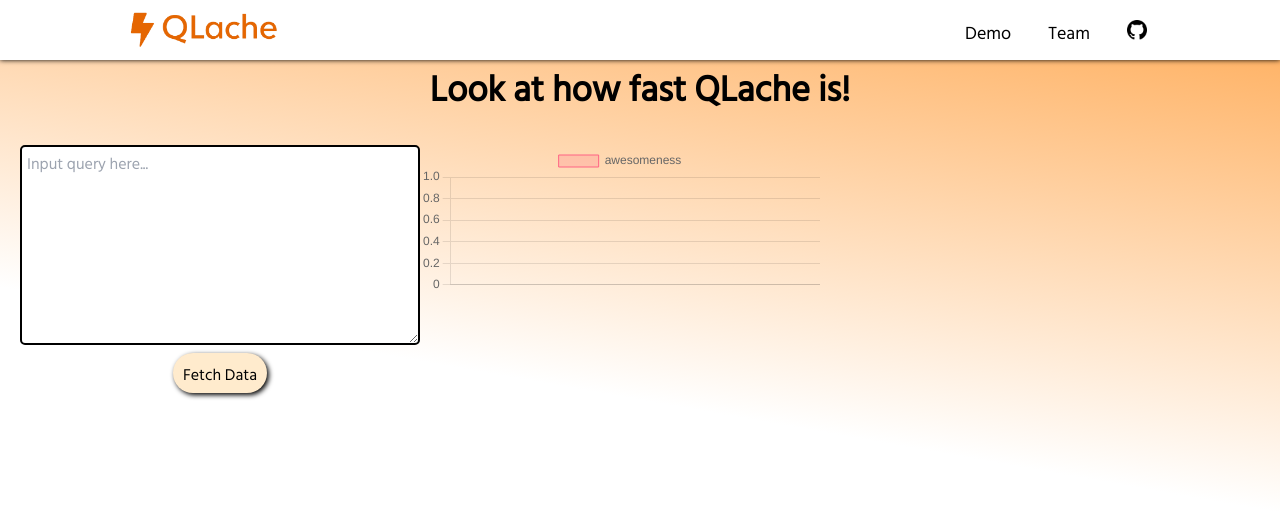
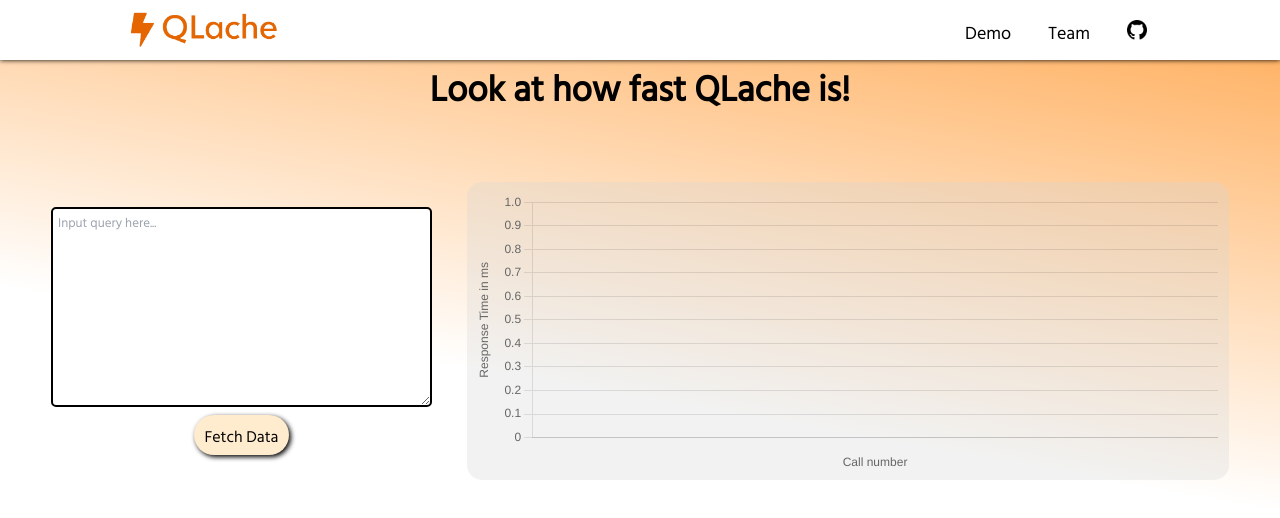
Before and after one commit to oslabs-beta/QLache-Demo, a Next.js app: page /demo in a window 1280 px wide. Shown: the top 518 px of the page. Built offline with nearby package versions, Linux system fonts and the light colour scheme.

Commit message:
tuned css on demo page, started eviction select component

```diff
--- a/components/barChart.js
+++ b/components/barChart.js
@@ -4,10 +4,11 @@
 
 function BarChart(props){
   const chartInfo = {
+    // labels correspond to array index + 1 so that they start at 1
     labels: Object.keys(props.data).map((el) => String(Number(el) + 1)),
     datasets: [
       {
-        label: 'awesomeness',
+        label: 'Response Time',
         data: props.data,
         backgroundColor: [
           'rgba(255, 99, 132, 0.2)',
@@ -28,7 +29,7 @@
         borderWidth: 1,
       },
     ],
-  }
+  };
   return (
     <div className={styles.container}>
       <Bar
@@ -37,6 +38,33 @@
         height={150}
         options={{
           maintainAspectRatio: true,
+          plugins: {
+            legend: {
+              display: false,
+            },
+          },
+          scales: {
+            x: {
+              title: {
+                display: true,
+                text: 'Call number',
+                padding: {
+                  top: 10,
+                  bottom: 0,
+                }
+              }
+            },
+            y: {
+              title: {
+                display: true,
+                text: 'Response Time in ms',
+                padding: {
+                  top: 0,
+                  bottom: 10,
+                }
+              }
+            }
+          }
         }}
       />
     </div>
--- a/components/barChart.module.css
+++ b/components/barChart.module.css
@@ -1,3 +1,10 @@
+.container * {
+  width: 100%;
+}
+
 .container {
-  width:max-content
+  background-color: rgba(211, 211, 211, 0.3);
+  border-radius: 15px;
+  padding: 10px;
+  box-sizing: border-box;
 }
--- /dev/null
+++ b/components/evictionSelect.js
@@ -0,0 +1,14 @@
+import styles from './evictionSelect.module.css'
+
+function EvictionSelect(props) {
+  return (
+    <div>
+      <h2>Choose an eviction method:</h2>
+      <div className={styles.buttonContainer}>
+        <button></button>
+        <button></button>
+        <button></button>
+      </div>
+    </div>
+  );
+}
--- /dev/null
+++ b/components/evictionSelect.module.css
@@ -0,0 +1,4 @@
+.buttonContainer {
+  display: flex;
+  align-items: baseline;
+}
--- a/components/fetchButton.js
+++ b/components/fetchButton.js
@@ -16,9 +16,9 @@
 function FetchButton({ handleClick }) {
   const [value, onChange, reset] = useInput('');
   return (
-    <div className={styles.container}>
+    <div id='text-and-button' className={styles.container}>
       <textarea onChange={onChange} value={value} className={styles.query} placeholder='Input query here...'></textarea>
-      <button className={styles.button} onClick={() => handleClick(value)}>Fetch Data</button>
+      <button id="fetch" className={styles.button} onClick={(e) => handleClick(value, e)}>Fetch Data</button>
     </div>
   );
 }
--- a/components/fetchButton.module.css
+++ b/components/fetchButton.module.css
@@ -6,11 +6,14 @@
 }
 
 .query {
+  box-sizing: border-box;
   border: 2px solid black;
   border-radius: 5px;
   padding: 5px;
   height: 200px;
-  width: 400px;
+  min-width: 200px;
+  width: 100%;
+  font-size: small;
 }
 
 .query:focus {
--- a/pages/demo.js
+++ b/pages/demo.js
@@ -7,6 +7,9 @@
   const [data, setData] = useState([]);
 
   function handleClick(value) {
+    const thisButton = document.getElementById('fetch');
+    thisButton.style.pointerEvents = 'none';
+    const container = document.getElementById('text-and-button');
     const startTime = Date.now();
     fetch('/demo-request')
       .then((response) => {
@@ -14,20 +17,24 @@
         const newData = [...data];
         newData.push(endTime - startTime);
         setData(newData);
+        thisButton.style.pointerEvents = 'auto';
+        container.style.cursor = 'revert';
       })
       .catch(() => {
         window.alert('error fetching');
+        thisButton.style.pointerEvents = 'auto';
+        container.style.cursor = 'revert';
       });
-    console.log(value);
+    container.style.cursor = 'wait';
   }
   return (
     <>
       <NavBar />
-      <div id="content">
+      <div className='content demo'>
         <h1>Look at how fast QLache is!</h1>
         <div id="demo">
-          <FetchButton handleClick={handleClick} />
-          <BarChart data={data} />
+          <div className='column'><FetchButton handleClick={handleClick} /></div>
+          <div className='column'><BarChart data={data} /></div>
         </div>
       </div>
     </>
--- a/pages/index.js
+++ b/pages/index.js
@@ -4,7 +4,7 @@
   return (
     <>
       <NavBar />
-      <div id="content">
+      <div className="content">
         <img src="/qlache-top-lightning.png" id="logo-main" />
         <h1 className="text-3xl font-bold">
           A lightweight, eviction & expiration-conscious GraphQL caching
--- a/pages/team.js
+++ b/pages/team.js
@@ -33,7 +33,7 @@
   return (
     <>
       <NavBar />
-      <div id="content">
+      <div className="content">
         <h1>Meet the team!</h1>
         <div id="memberContainer">
           {memberInfo.map((member) => (
--- a/styles/globals.css
+++ b/styles/globals.css
@@ -30,7 +30,7 @@
   box-sizing: border-box;
 }
 
-#content {
+.content {
   padding: 60px 20px 20px;
   background: rgba(255, 149, 42, 0.869);
   background: linear-gradient(190deg, rgba(255, 149, 42, 0.8) 0%, rgba(255,255,255,1) 50%, rgba(255,255,255,1) 100%);
@@ -38,6 +38,11 @@
   min-height: 100vh;
   display: flex;
   flex-direction: column;
+}
+
+.demo {
+  min-width: 100%;
+  width: max-content;
 }
 
 #logo-main {
@@ -48,9 +53,11 @@
 }
 
 #demo {
-  display: flex;
-  flex-direction: row;
-  width: 100%;
+  display: grid;
+  grid-template-columns: 1fr 2fr;
+  grid-column-gap: 3%;
+  align-items: center;
+  width: 95%;
   height: 100%;
-  margin: 2% auto;
+  margin: 5% auto;
 }
```
